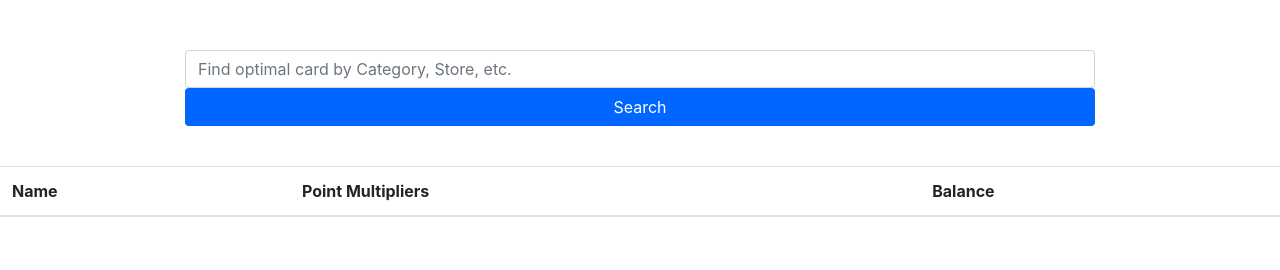
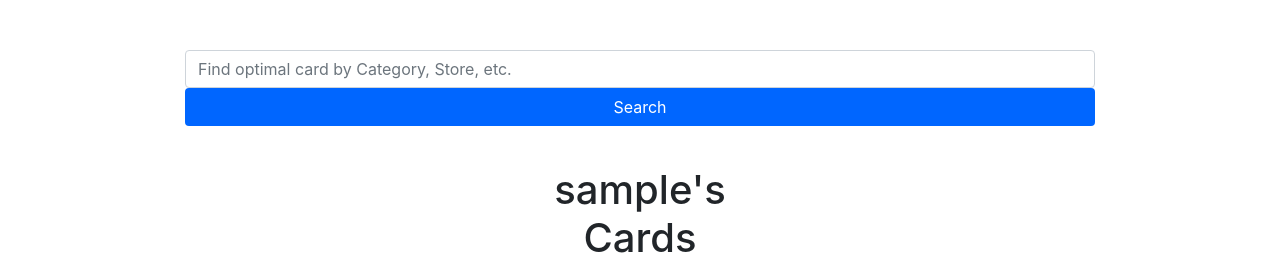
Before and after one commit to adisapre/Churn, a PHP site: page / in a window 1280 px wide. Shown: the part 66-336 px from the top of the page. Run offline with PHP 8.4, Linux system fonts and the light colour scheme; the visitor is signed in with stand-in values (Sample User, id 1); data that the repository does not hold is empty.

Commit message:
user functionality added

```diff
--- a/index.php
+++ b/index.php
@@ -52,7 +52,11 @@
             <a class="btn btn-default" href="searchResults.php" style="background-color:#0066ff; color:white; width:100%;">Search</a><!--search button-->
         </div>
     </section>
-
+<div class="row">
+    <span class="col-5"></span>
+    <h1 class="col-2" style="text-align: center"><?php echo $_SESSION['user'] ?>'s Cards</h1>
+    <span class="col-4"></span>
+</div>
 
 
 
```
Also changed, not shown: php/connect_db.php (+10 -10 lines).
